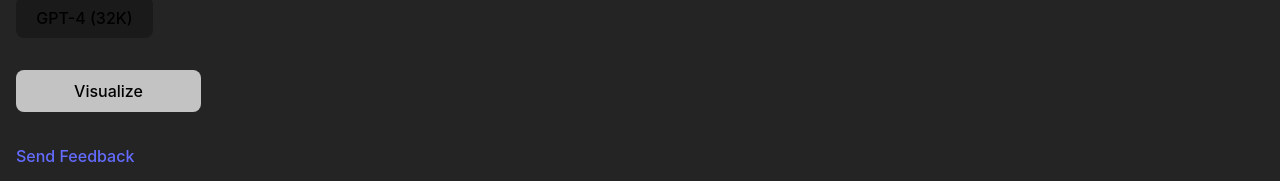
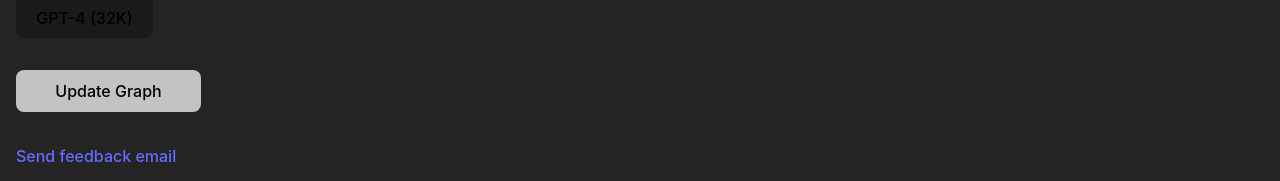
Before and after one commit to rom212/ptutool, a React (Vite) app: page / in a window 1280 px wide. Shown: the part 1000-1181 px from the top of the page. Built offline with nearby package versions, Linux system fonts and the light colour scheme.

Commit message:
updated feedback prompt

```diff
--- a/src/components/settings/Settings.tsx
+++ b/src/components/settings/Settings.tsx
@@ -186,7 +186,7 @@
           </button>
         </div>
         <div className={styles.visualize}>
-          <button type="submit">Visualize</button>
+          <button type="submit">Update Graph</button>
         </div>
       </form>
       <a
@@ -194,7 +194,7 @@
           "mailto:romanmullier@microsoft.com?subject=Feedback on the PTU/PAYGO price comparison tool"
         }
       >
-        Send Feedback
+        Send feedback email
       </a>
     </div>
   );
```
